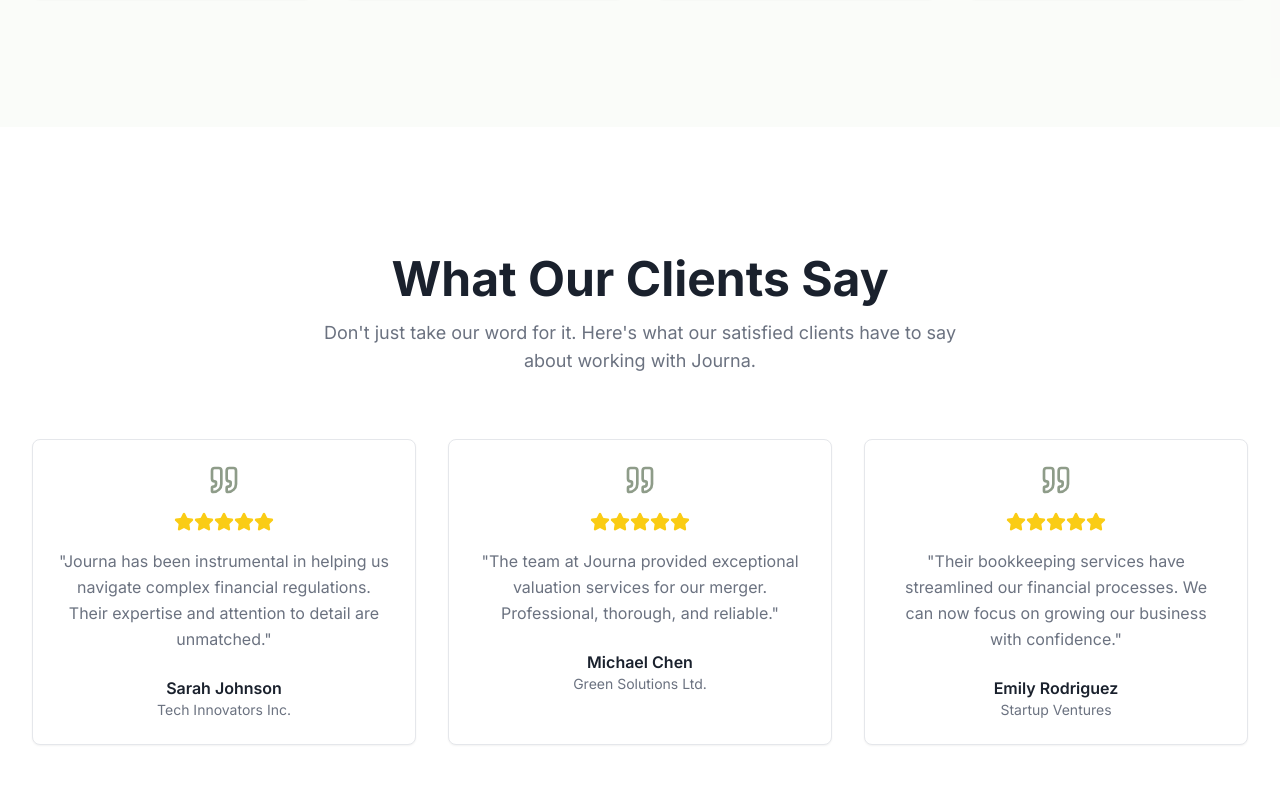
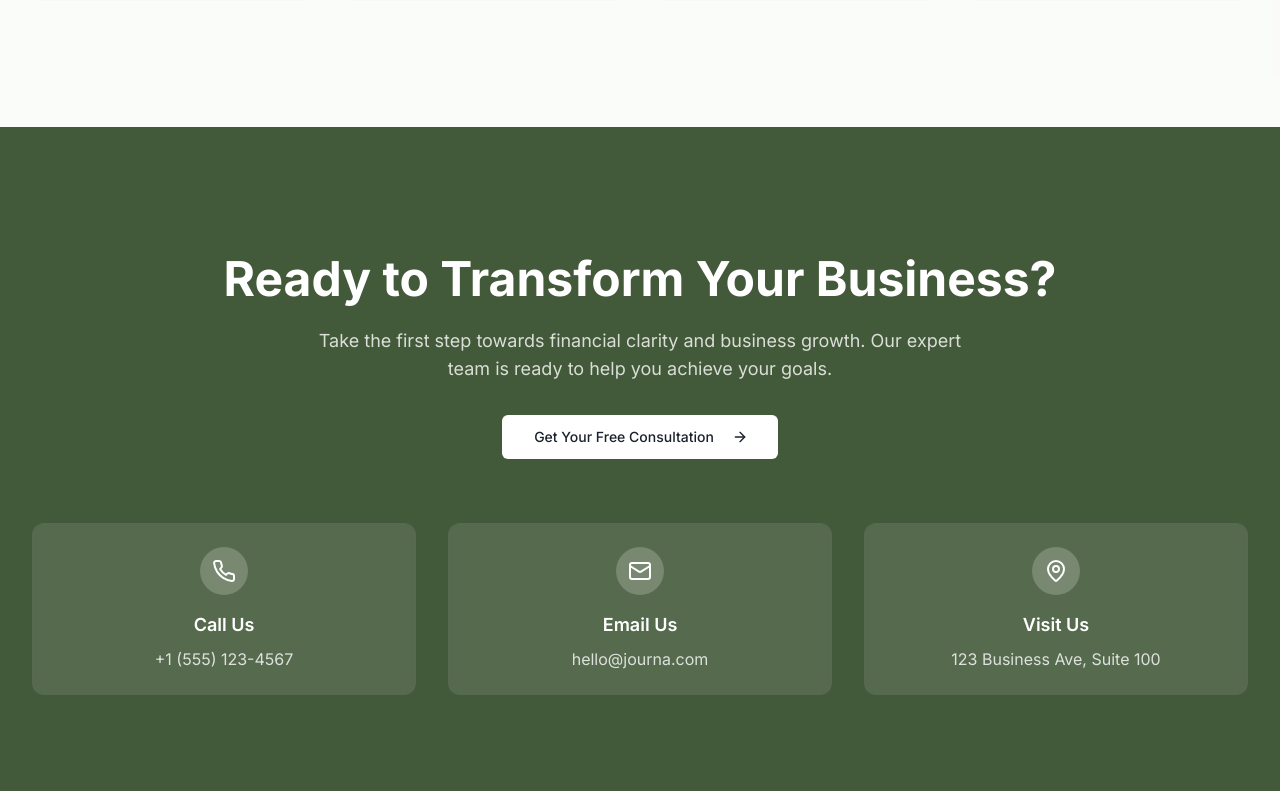
Before and after one commit to azhar0i0/JournaApp, a React (Vite) app: page / in a window 1280 px wide. Shown: the part 2209-3000 px from the top of the page. Built offline with nearby package versions, Linux system fonts and the light colour scheme.

Commit message:
Remove client testimonials section
Replaced the "What Our Clients Say" section on the home page with a different section.

```diff
--- /dev/null
+++ b/src/components/CallToAction.tsx
@@ -0,0 +1,147 @@
+
+import { motion } from "framer-motion";
+import { Button } from "@/components/ui/button";
+import { ArrowRight, Phone, Mail, MapPin } from "lucide-react";
+
+const CallToAction = () => {
+  const scrollToContact = () => {
+    const element = document.getElementById("contact");
+    if (element) {
+      element.scrollIntoView({ behavior: "smooth" });
+    }
+  };
+
+  const containerVariants = {
+    hidden: { opacity: 0 },
+    visible: {
+      opacity: 1,
+      transition: {
+        staggerChildren: 0.2,
+        delayChildren: 0.3,
+      },
+    },
+  };
+
+  const itemVariants = {
+    hidden: { opacity: 0, y: 30 },
+    visible: {
+      opacity: 1,
+      y: 0,
+      transition: {
+        duration: 0.6,
+      },
+    },
+  };
+
+  const contactInfo = [
+    {
+      icon: Phone,
+      title: "Call Us",
+      info: "+1 (555) 123-4567",
+      action: "tel:+15551234567"
+    },
+    {
+      icon: Mail,
+      title: "Email Us",
+      info: "hello@journa.com",
+      action: "mailto:hello@journa.com"
+    },
+    {
+      icon: MapPin,
+      title: "Visit Us",
+      info: "123 Business Ave, Suite 100",
+      action: "#"
+    }
+  ];
+
+  return (
+    <section className="py-20 lg:py-32 bg-primary text-primary-foreground">
+      <div className="container mx-auto px-4 sm:px-6 lg:px-8">
+        <motion.div
+          variants={containerVariants}
+          initial="hidden"
+          whileInView="visible"
+          viewport={{ once: true, amount: 0.3 }}
+          className="text-center mb-16"
+        >
+          <motion.h2
+            variants={itemVariants}
+            className="text-3xl lg:text-5xl font-bold mb-6"
+          >
+            Ready to Transform Your Business?
+          </motion.h2>
+          <motion.p
+            variants={itemVariants}
+            className="text-lg text-primary-foreground/80 max-w-2xl mx-auto mb-8"
+          >
+            Take the first step towards financial clarity and business growth.
+            Our expert team is ready to help you achieve your goals.
+          </motion.p>
+          <motion.div
+            variants={itemVariants}
+            whileHover={{ scale: 1.05 }}
+            whileTap={{ scale: 0.95 }}
+          >
+            <Button
+              size="lg"
+              variant="secondary"
+              onClick={scrollToContact}
+              className="bg-background text-foreground hover:bg-background/90 transition-all duration-300"
+            >
+              Get Your Free Consultation
+              <motion.div
+                animate={{ x: [0, 5, 0] }}
+                transition={{ repeat: Infinity, duration: 1.5 }}
+              >
+                <ArrowRight className="ml-2 h-5 w-5" />
+              </motion.div>
+            </Button>
+          </motion.div>
+        </motion.div>
+
+        <motion.div
+          variants={containerVariants}
+          initial="hidden"
+          whileInView="visible"
+          viewport={{ once: true, amount: 0.2 }}
+          className="grid md:grid-cols-3 gap-8"
+        >
+          {contactInfo.map((contact, index) => (
+            <motion.div
+              key={index}
+              variants={itemVariants}
+              whileHover={{
+                y: -5,
+                transition: { type: "spring", stiffness: 300, damping: 10 }
+              }}
+            >
+              <motion.a
+                href={contact.action}
+                className="block text-center p-6 rounded-xl bg-primary-foreground/10 backdrop-blur-sm hover:bg-primary-foreground/20 transition-all duration-300"
+                whileHover={{ scale: 1.02 }}
+              >
+                <motion.div
+                  className="mb-4 flex justify-center"
+                  whileHover={{ scale: 1.1, rotate: 5 }}
+                  transition={{ type: "spring", stiffness: 400, damping: 10 }}
+                >
+                  <div className="bg-background/20 p-3 rounded-full">
+                    <contact.icon className="h-6 w-6" />
+                  </div>
+                </motion.div>
+                <h3 className="text-lg font-semibold mb-2">
+                  {contact.title}
+                </h3>
+                <p className="text-primary-foreground/80">
+                  {contact.info}
+                </p>
+              </motion.a>
+            </motion.div>
+          ))}
+        </motion.div>
+      </div>
+    </section>
+  );
+};
+
+export default CallToAction;
--- a/src/pages/Index.tsx
+++ b/src/pages/Index.tsx
@@ -3,7 +3,7 @@ import Header from "@/components/Header";
 import Hero from "@/components/Hero";
 import Services from "@/components/Services";
 import WhyChooseUs from "@/components/WhyChooseUs";
-import Testimonials from "@/components/Testimonials";
+import CallToAction from "@/components/CallToAction";
 import Footer from "@/components/Footer";
 
 const Index = () => {
@@ -14,7 +14,7 @@ const Index = () => {
         <Hero />
         <Services />
         <WhyChooseUs />
-        <Testimonials />
+        <CallToAction />
       </main>
       <Footer />
     </div>
```
